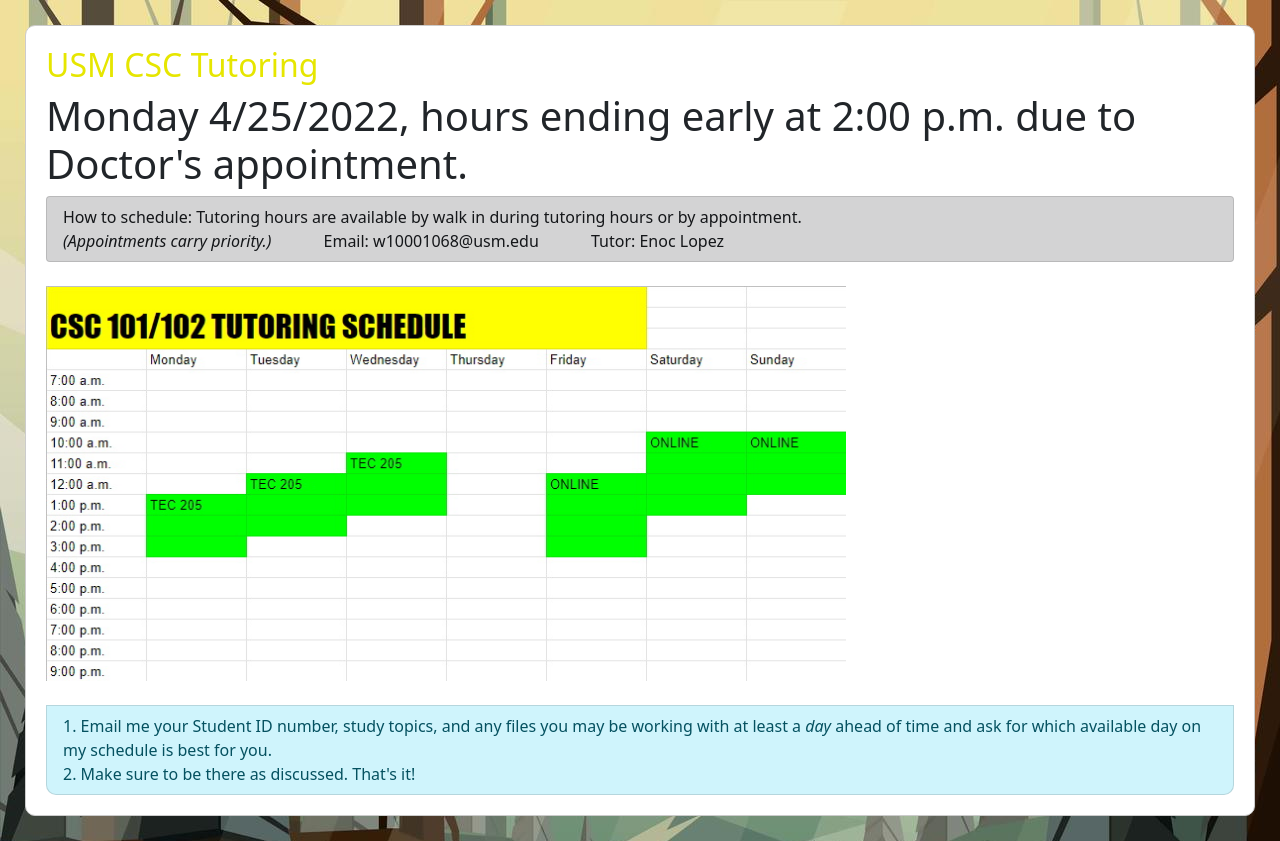
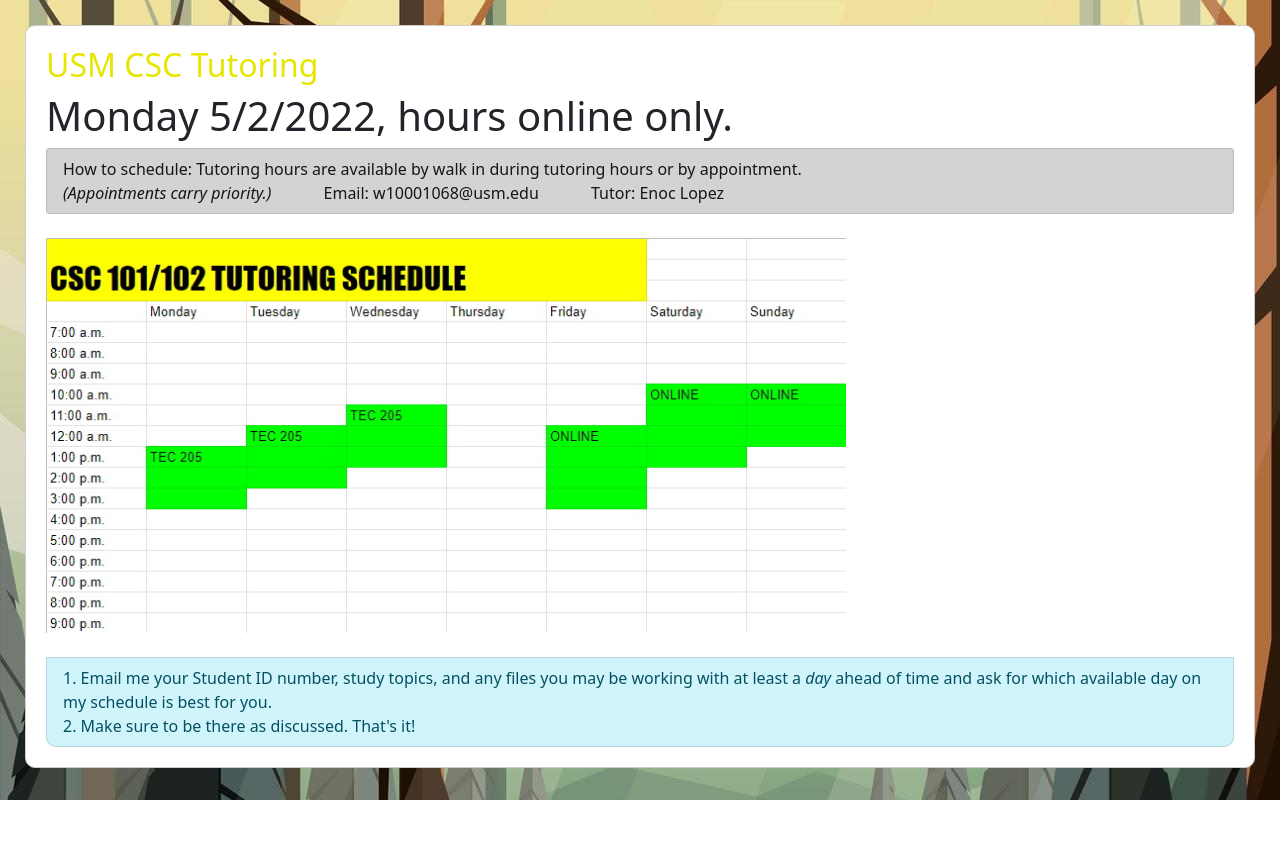
Before and after one commit to Cantogen/TutoringWebsite, a plain HTML site: page index.html in a window 1280 px wide. After the commit the page ends 800 px from the top, so only its background shows below. Drawn offline with nearby package versions, Linux system fonts and the light colour scheme.

Commit message:
Update index.html

```diff
--- a/index.html
+++ b/index.html
@@ -18,7 +18,7 @@
     <div>
     	<h2>USM CSC Tutoring</h2>
 
-		  <h1>Monday 4/25/2022, hours ending early at 2:00 p.m. due to Doctor's appointment. </h1>
+		  <h1>Monday 5/2/2022, hours online only. </h1>
 
     	<ul class="list-group">
     		<li class="list-group-item list-group-item-dark">How to schedule: Tutoring hours are available by walk in during tutoring hours or by appointment. <br> <em>(Appointments carry priority.)</em> &emsp;&emsp;&emsp;Email:  w10001068@usm.edu&emsp;&emsp;&emsp; Tutor: Enoc Lopez</li>
```
